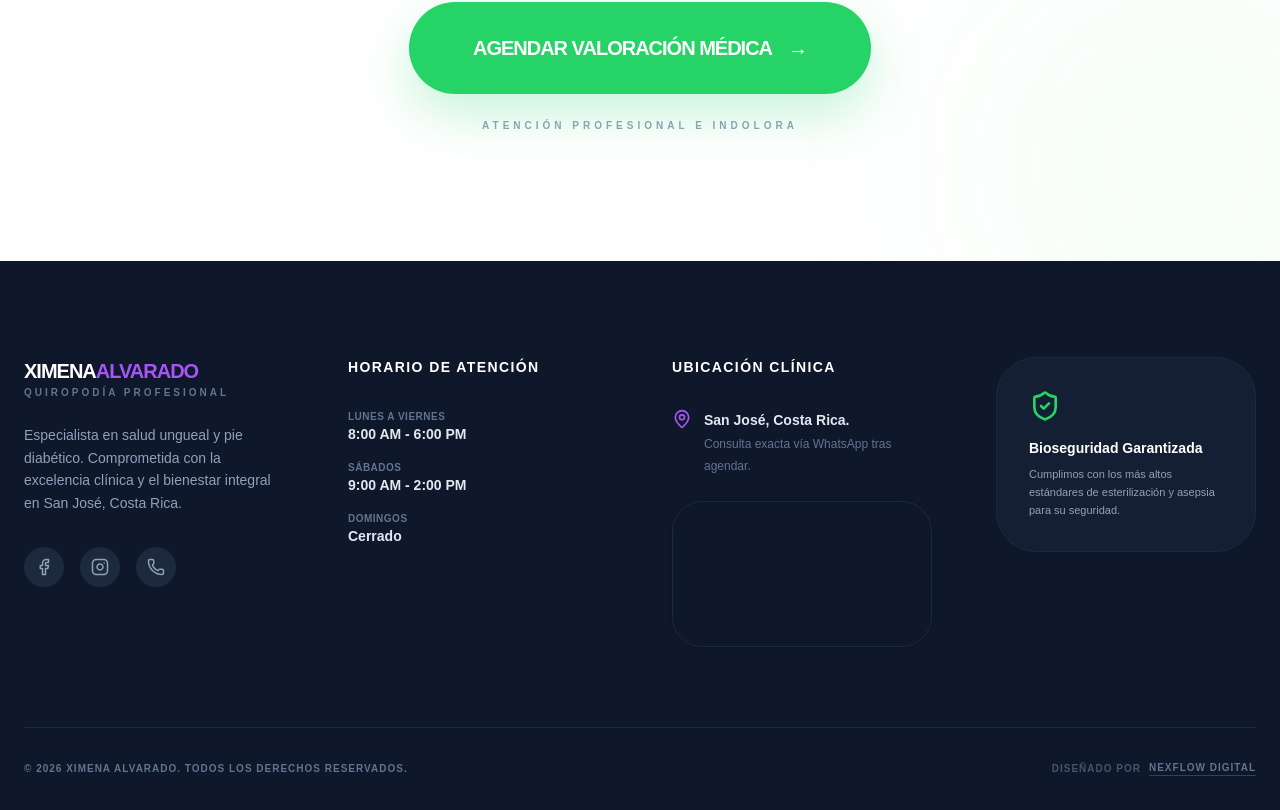
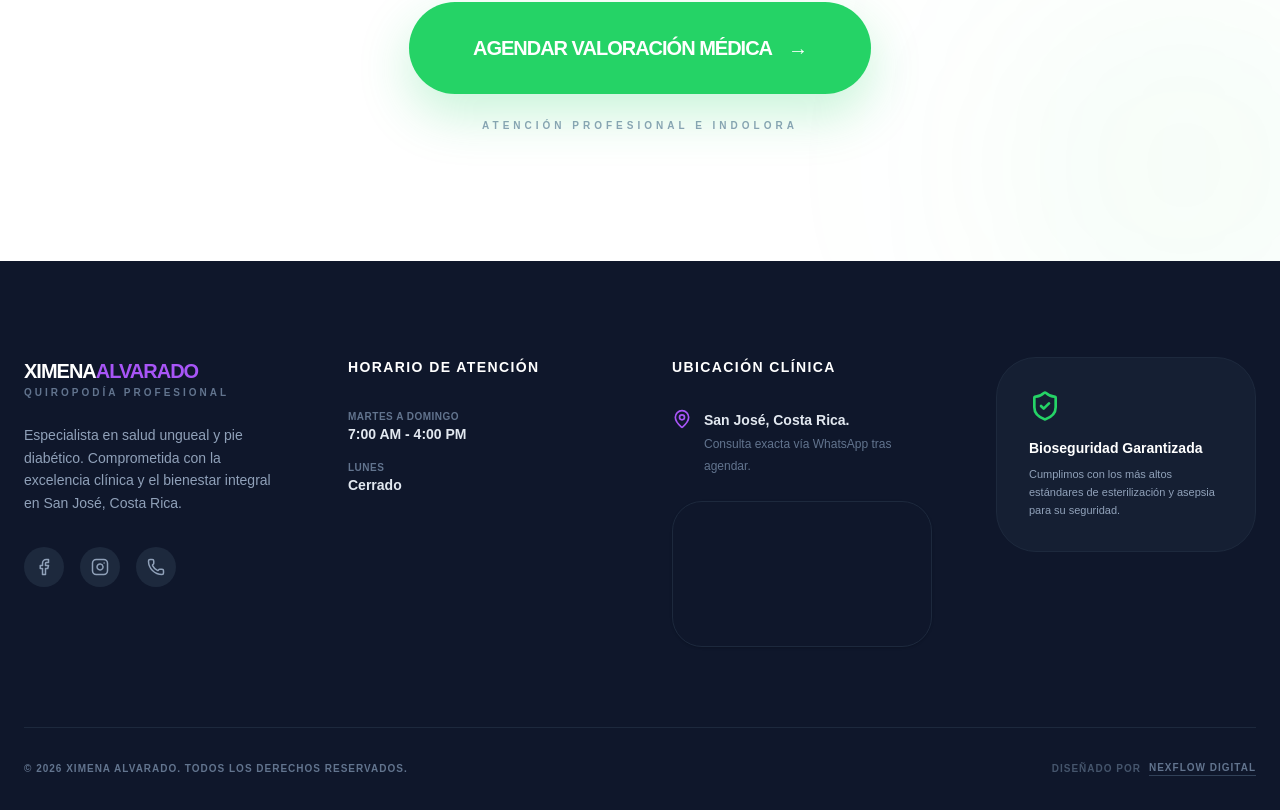
Before and after one commit to merloyflores/clinica-podologia, a Next.js app: page / in a window 1280 px wide. Shown: the part 2941-3751 px from the top of the page. Built offline with nearby package versions, Linux system fonts and the light colour scheme; grey boxes are pictures that could not be loaded.

Commit message:
modified:   app/components/Footer.tsx

```diff
--- a/app/components/Footer.tsx
+++ b/app/components/Footer.tsx
@@ -41,9 +41,8 @@ export default function Footer() {
             <h4 className="text-white font-black text-sm uppercase tracking-widest mb-8">Horario de Atención</h4>
             <ul className="space-y-4">
               {[
-                { days: "Lunes a Viernes", time: "8:00 AM - 6:00 PM" },
-                { days: "Sábados", time: "9:00 AM - 2:00 PM" },
-                { days: "Domingos", time: "Cerrado" }
+                { days: "Martes a Domingo", time: "7:00 AM - 4:00 PM" },
+                { days: "Lunes", time: "Cerrado" }
               ].map((item, i) => (
                 <li key={i} className="flex flex-col">
                   <span className="text-[10px] font-black uppercase text-slate-500 tracking-wider">{item.days}</span>
```
